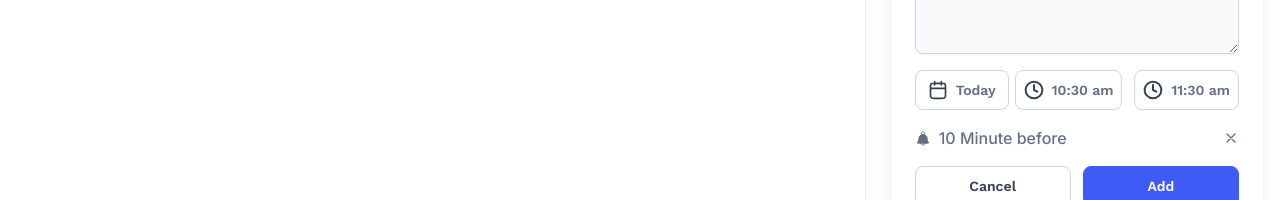
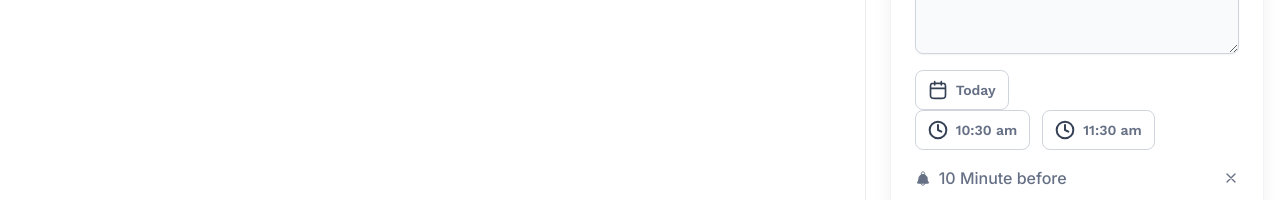
Before and after one commit to Sharpmind015/Schoolinka-Task, a React (Vite) app: page / in a window 1280 px wide. Both pictures are taken after a click on the button "Create New Task". Shown: the part 372-572 px from the top of the page. Built offline with nearby package versions, Linux system fonts and the light colour scheme; no server answers.

Commit message:
chor e : update styles

```diff
--- a/src/components/TimeRange/TimeRange.tsx
+++ b/src/components/TimeRange/TimeRange.tsx
@@ -3,11 +3,11 @@ import { Clock } from "$/assets/svg/clock";
 const TimeRange = () => {
   return (
     <div className="flex items-center justify-between gap-3">
-      <button className="py-[10px] px-2 flex items-center h-10 text-sm font-semibold leading-5 text-gray-500 gap-2 bg-white border-[1px] rounded-lg border-gray-300 font-workSans">
+      <button className="py-[10px]  px-2 md:px-3 flex items-center h-10 text-sm font-semibold leading-5 text-gray-500 gap-2 bg-white border-[1px] rounded-lg border-gray-300 font-workSans">
         <Clock />
         <span>10:30 am</span>
       </button>
-      <button className="py-[10px] px-2 flex items-center h-10 text-sm font-semibold leading-5 text-gray-500 gap-2 bg-white border-[1px] rounded-lg border-gray-300 font-workSans">
+      <button className="py-[10px]  px-2 md:px-3 flex items-center h-10 text-sm font-semibold leading-5 text-gray-500 gap-2 bg-white border-[1px] rounded-lg border-gray-300 font-workSans">
         <Clock />
         <span>11:30 am</span>
       </button>
```
